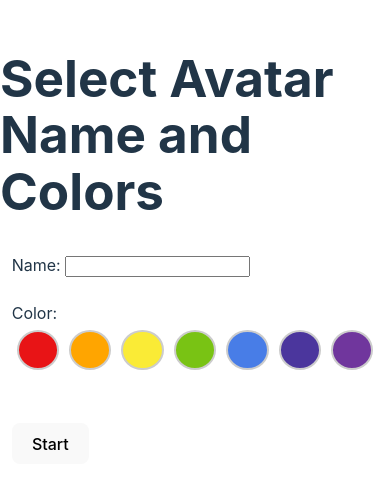
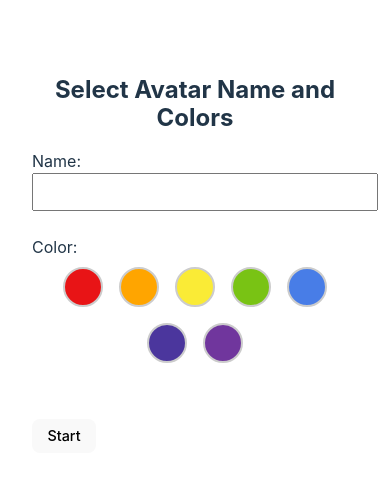
Before and after one commit to SaShi00/webxr, a website: page src/pages/index.html in a window 390 px wide. Shown: the part 182-670 px from the top of the page. Drawn offline with Linux system fonts and the light colour scheme.

Commit message:
change app name

```diff
--- a/src/pages/index.html
+++ b/src/pages/index.html
@@ -3,8 +3,7 @@
 <head>
   <meta charset="UTF-8">
   <meta name="viewport" content="width=device-width, initial-scale=1.0">
-  <title>Select Avatar Colors and Name</title>
-  <!-- <link rel="stylesheet" href="/style.css"> -->
+  <title>Zen WebXR</title>
   <style>
     :root {
       font-family: Inter, system-ui, Avenir, Helvetica, Arial, sans-serif;
@@ -33,20 +32,25 @@
     body {
       margin: 0;
       display: flex;
-    place-items: center;
-    min-width: 320px;
+      flex-direction: column;
+      align-items: center;
+      justify-content: center;
       min-height: 100vh;
+      padding: 1rem; /* Add padding for small screens */
     }
 
     h1 {
-    font-size: 3.2em;
-    line-height: 1.1;
+      font-size: 2rem; /* Smaller font size for mobile */
+      line-height: 1.2;
+      margin-bottom: 1rem;
+      text-align: center;
     }
 
     #app {
-    max-width: 1280px;
+      max-width: 100%; /* Make it responsive */
+      width: 100%;
       margin: 0 auto;
-    padding: 2rem;
+      padding: 1rem; /* Adjust padding for smaller screens */
       text-align: center;
     }
 
@@ -64,7 +68,7 @@
     }
 
     .card {
-    padding: 2em;
+      padding: 1rem; /* Adjust padding for mobile */
     }
 
     .read-the-docs {
@@ -113,23 +117,53 @@
       flex-direction: column;
       align-items: center;
       justify-content: center;
-    height: 100vh;
+      height: auto; /* Change from 100vh to auto for mobile */
+      padding: 1rem;
     }
+
     .color-button {
-      width: 40px;
-      height: 40px;
+      width: 3rem; /* Larger buttons for touch devices */
+      height: 3rem;
       border-radius: 50%;
       border: 2px solid #ccc;
-      margin: 5px;
+      margin: 0.5rem;
       cursor: pointer;
     }
     .color-button.selected {
       border: 2px solid #000;
     }
+
     #colorButtons {
       display: flex;
       flex-wrap: wrap;
       justify-content: center;
+    }
+
+    /* Responsive Design for Mobile */
+    @media (max-width: 768px) {
+      h1 {
+        font-size: 1.5rem; /* Even smaller font size for mobile */
+      }
+
+      button {
+        font-size: 0.9rem; /* Reduce button font size */
+        padding: 0.5em 1em; /* Reduce padding */
+      }
+
+      .color-button {
+        width: 2.5rem; /* Slightly smaller buttons */
+        height: 2.5rem;
+      }
+
+      form {
+        width: 100%; /* Make form full width */
+      }
+
+      input[type="text"] {
+        width: 100%; /* Make input field full width */
+        padding: 0.5rem; /* Add padding */
+        font-size: 1rem; /* Adjust font size */
+      }
     }
   </style>
 </head>
```
Also changed, not shown: src/pages/virtualWorld/main.html (+1 -1 lines), 2 other files. Lines whose indentation alone changed are shown as unchanged.
